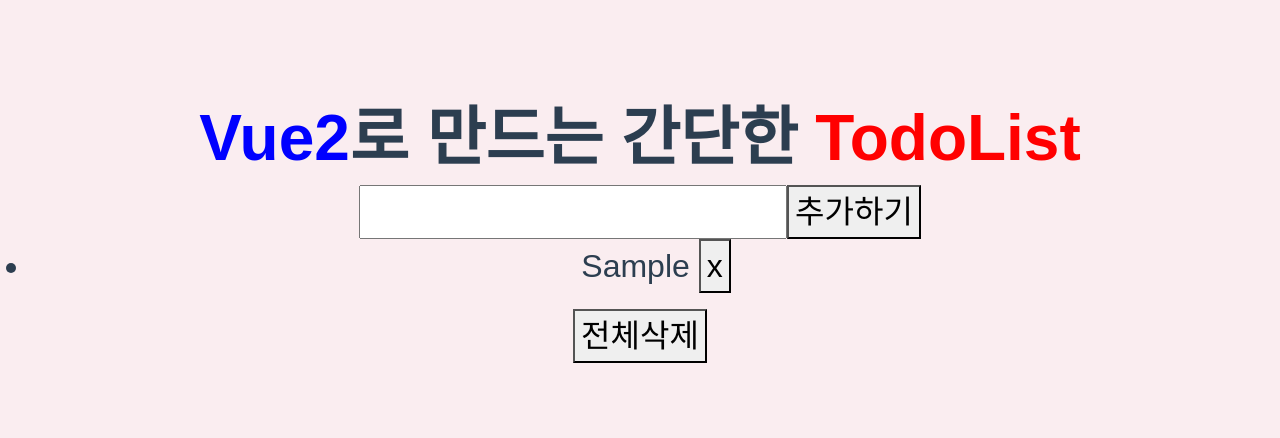
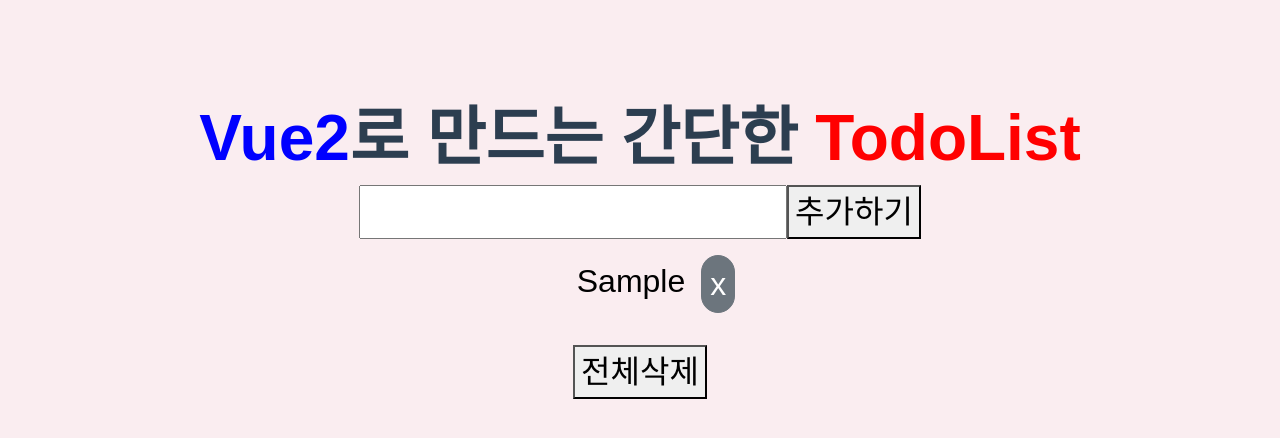
Before and after one commit to alittlekitten/vue2TodoList, a Vue app: page / in a window 1280 px wide. Both pictures are taken after typing "Sample" into the empty fields and a click on the button "추가하기". Shown: the top 438 px of the page. Built offline with nearby package versions, Linux system fonts and the light colour scheme; a web font is replaced by a local one.

Commit message:
💄 TodoList 컴포넌트 최초 style 적용
부트스트랩 적용, 버튼 크기 변경, 마진 설정

```diff
--- a/src/components/TodoList.vue
+++ b/src/components/TodoList.vue
@@ -1,9 +1,9 @@
 <template>
-  <div>
+  <div id="todo-list">
     <ul>
       <li v-for="todo in propsData" :key="todo.cnt">
-        {{ todo.todo }}
-        <button @click="removeTodo(todo)">x</button>
+        <span class="todo">{{ todo.todo }}</span>
+        <b-button pill size="sm" class="test" @click="removeTodo(todo)">x</b-button>
       </li>
     </ul>
   </div>
@@ -19,3 +19,22 @@ export default {
   },
 };
 </script>
+
+<style lang="scss">
+#todo-list {
+  margin: 1rem 0 2rem 0;
+
+  ul {
+    list-style: none;
+  }
+
+  .todo {
+    color: $todo-color;
+    margin-right: 1rem;
+  }
+
+  .test {
+    font-size: 2rem;
+  }
+}
+</style>
```
